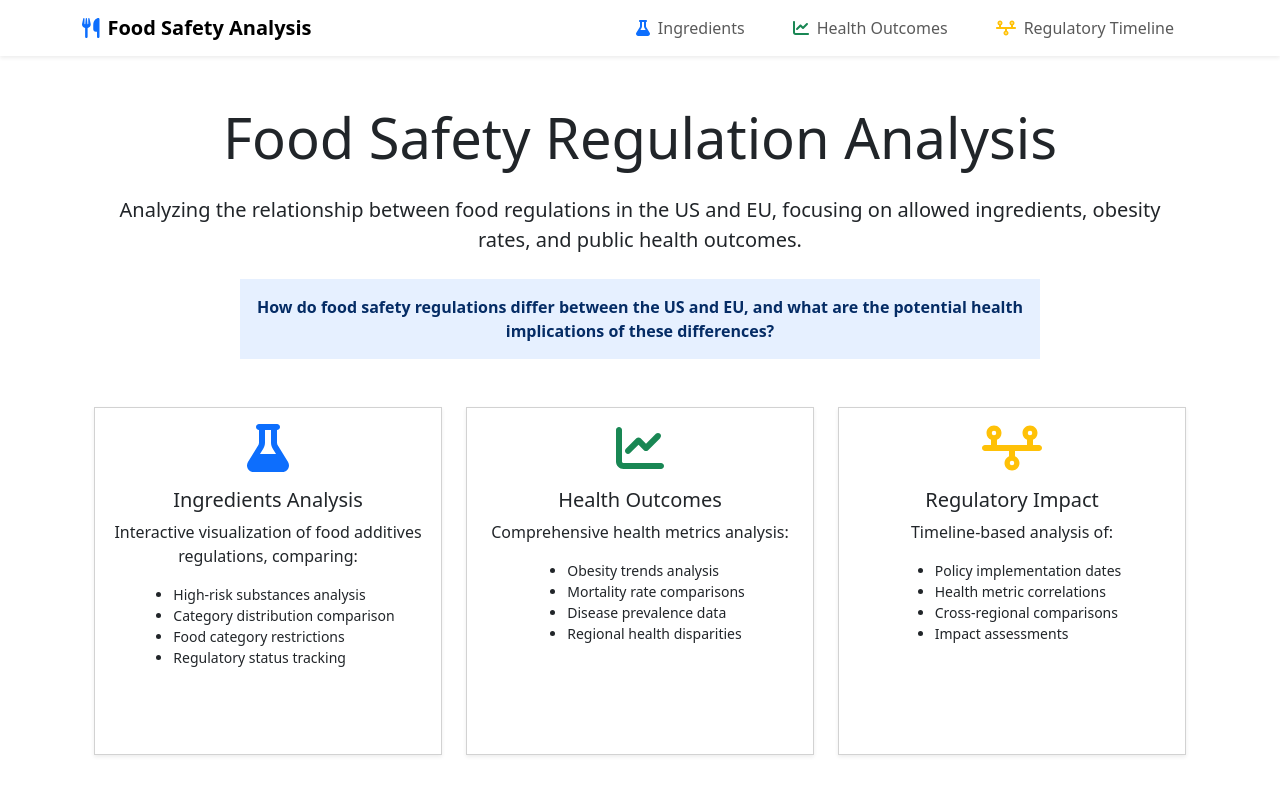
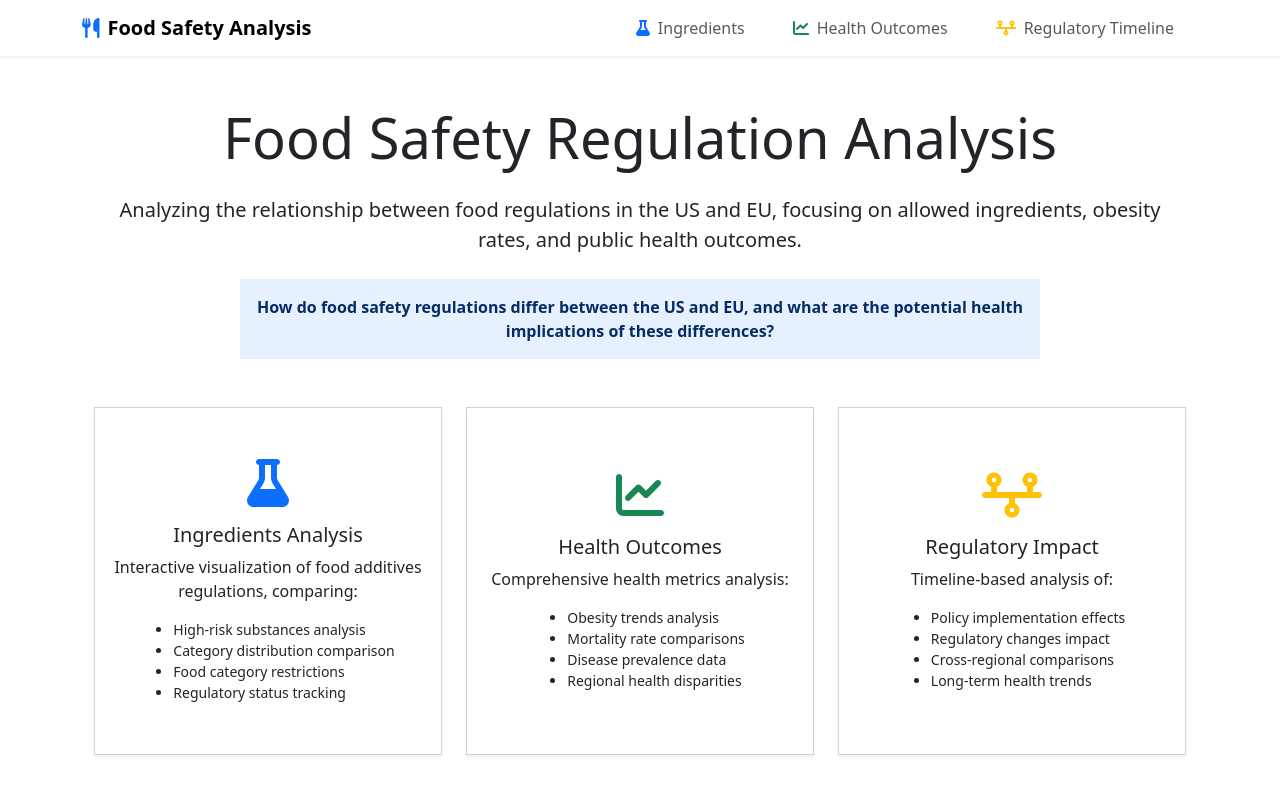
Before and after one commit to gsinghjay/is219-data-visualization, a React (Vite) app: page / in a window 1280 px wide. Shown: the top 800 px of the page. Built offline with nearby package versions, Linux system fonts and the light colour scheme.

Commit message:
style(ui): improve card content vertical alignment using Bootstrap flex utilities

```diff
--- a/src/App.jsx
+++ b/src/App.jsx
@@ -150,14 +150,14 @@ const Home = () => {
             <div className="row g-4 justify-content-center">
               <div className="col-md-4">
                 <div className="card rounded-0 h-100 shadow-sm hover-shadow" style={{ aspectRatio: '1/1' }}>
-                  <div className="card-body text-center">
+                  <div className="card-body d-flex flex-column justify-content-center text-center">
                     <FontAwesomeIcon icon={faFlask} className="fa-3x mb-3 text-primary" />
                     <h5 className="card-title">Ingredients Analysis</h5>
                     <p className="card-text">
                       Interactive visualization of food additives regulations, comparing:
                     </p>
                     <div className="d-flex justify-content-center">
-                      <ul className="text-start small">
+                      <ul className="text-start small mb-0">
                         <li>High-risk substances analysis</li>
                         <li>Category distribution comparison</li>
                         <li>Food category restrictions</li>
@@ -169,14 +169,14 @@ const Home = () => {
               </div>
               <div className="col-md-4">
                 <div className="card rounded-0 h-100 shadow-sm hover-shadow" style={{ aspectRatio: '1/1' }}>
-                  <div className="card-body text-center">
+                  <div className="card-body d-flex flex-column justify-content-center text-center">
                     <FontAwesomeIcon icon={faChartLine} className="fa-3x mb-3 text-success" />
                     <h5 className="card-title">Health Outcomes</h5>
                     <p className="card-text">
                       Comprehensive health metrics analysis:
                     </p>
                     <div className="d-flex justify-content-center">
-                      <ul className="text-start small">
+                      <ul className="text-start small mb-0">
                         <li>Obesity trends analysis</li>
                         <li>Mortality rate comparisons</li>
                         <li>Disease prevalence data</li>
@@ -188,18 +188,18 @@ const Home = () => {
               </div>
               <div className="col-md-4">
                 <div className="card rounded-0 h-100 shadow-sm hover-shadow" style={{ aspectRatio: '1/1' }}>
-                  <div className="card-body text-center">
+                  <div className="card-body d-flex flex-column justify-content-center text-center">
                     <FontAwesomeIcon icon={faTimeline} className="fa-3x mb-3 text-warning" />
                     <h5 className="card-title">Regulatory Impact</h5>
                     <p className="card-text">
                       Timeline-based analysis of:
                     </p>
                     <div className="d-flex justify-content-center">
-                      <ul className="text-start small">
-                        <li>Policy implementation dates</li>
-                        <li>Health metric correlations</li>
+                      <ul className="text-start small mb-0">
+                        <li>Policy implementation effects</li>
+                        <li>Regulatory changes impact</li>
                         <li>Cross-regional comparisons</li>
-                        <li>Impact assessments</li>
+                        <li>Long-term health trends</li>
                       </ul>
                     </div>
                   </div>
```
